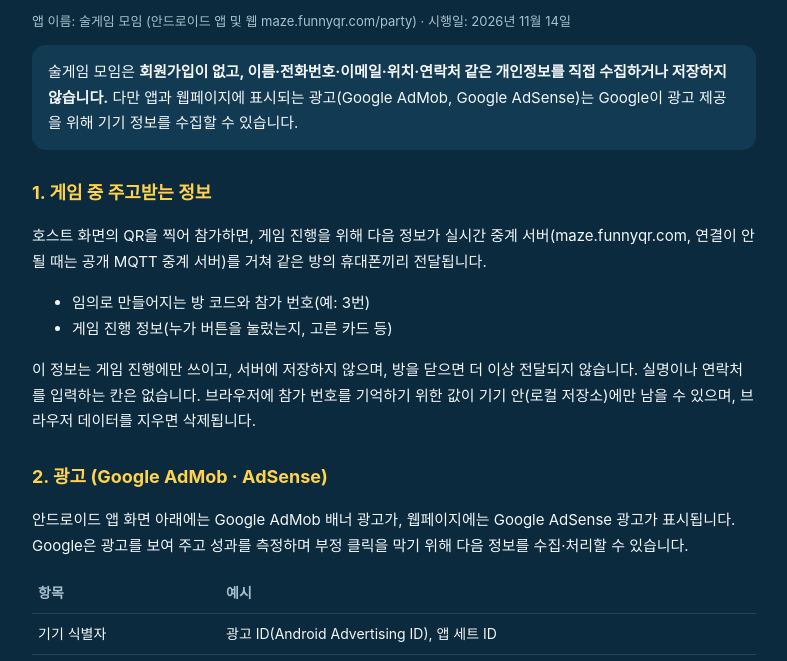
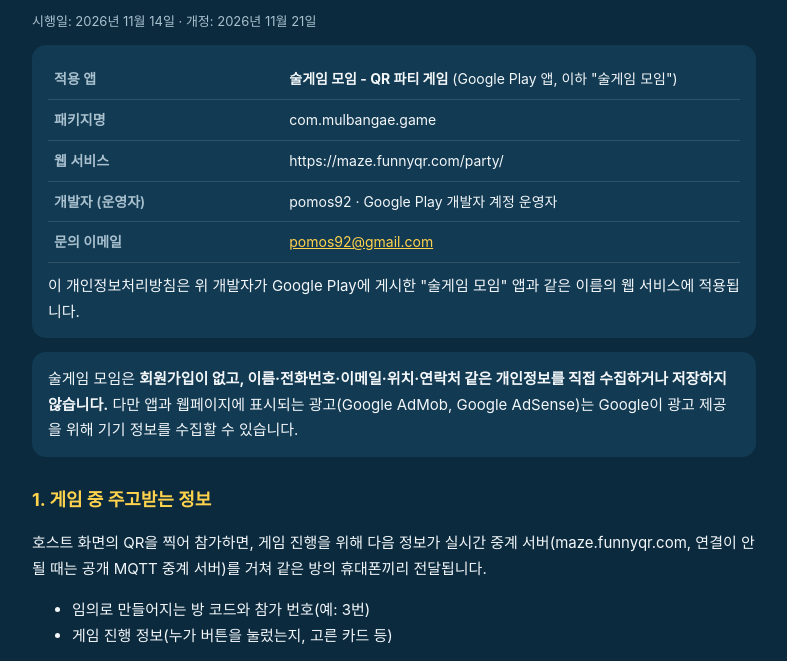
Before and after one commit to pomos92/mulbangae-game, a plain HTML site: page privacy.html in a window 1280 px wide. Shown: the part 75-736 px from the top of the page, without its empty margins (246-1033 px from the left). Drawn offline with Linux system fonts and the light colour scheme.

Commit message:
개인정보처리방침: 적용 앱 이름·패키지명·개발자·문의 이메일 명시 (Play 정책 지적 대응)
Co-Authored-By: Claude Opus 5.5 <noreply@anthropic.com>
Claude-Session: https://claude.ai/code/session_01ADFik4xDmGq5gqdtYKVoUt

```diff
--- a/privacy.html
+++ b/privacy.html
@@ -24,7 +24,18 @@
 <body>
 <main>
   <h1>🍻 개인정보처리방침</h1>
-  <p class="muted">앱 이름: 술게임 모임 (안드로이드 앱 및 웹 maze.funnyqr.com/party) · 시행일: 2026년 11월 14일</p>
+  <p class="muted">시행일: 2026년 11월 14일 · 개정: 2026년 11월 21일</p>
+
+  <div class="box" style="margin-bottom:14px">
+    <table>
+      <tr><th style="width:34%">적용 앱</th><td><b>술게임 모임 - QR 파티 게임</b> (Google Play 앱, 이하 "술게임 모임")</td></tr>
+      <tr><th>패키지명</th><td>com.mulbangae.game</td></tr>
+      <tr><th>웹 서비스</th><td>https://maze.funnyqr.com/party/</td></tr>
+      <tr><th>개발자 (운영자)</th><td>pomos92 · Google Play 개발자 계정 운영자</td></tr>
+      <tr><th>문의 이메일</th><td><a href="mailto:pomos92@gmail.com">pomos92@gmail.com</a></td></tr>
+    </table>
+    <p style="margin:10px 0 0">이 개인정보처리방침은 위 개발자가 Google Play에 게시한 "술게임 모임" 앱과 같은 이름의 웹 서비스에 적용됩니다.</p>
+  </div>
 
   <div class="box">
     <p style="margin:0">술게임 모임은 <b>회원가입이 없고, 이름·전화번호·이메일·위치·연락처 같은 개인정보를 직접 수집하거나 저장하지 않습니다.</b>
```
